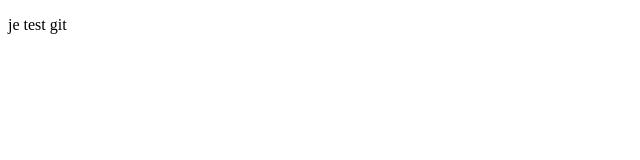
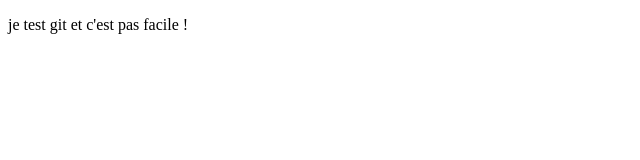
Before and after one commit to teddydev10/git-test, a plain HTML site: page index.html in a window 1280 px wide. Shown: the whole page, without its empty margins (0-640 px from the left). Drawn offline with Linux system fonts and the light colour scheme.

Commit message:
change index.html

```diff
--- a/index.html
+++ b/index.html
@@ -8,6 +8,6 @@
     <title>Document</title>
 </head>
 <body>
-    <p>je test git</p>
+    <p>je test git et c'est pas facile !</p>
 </body>
 </html>
```
